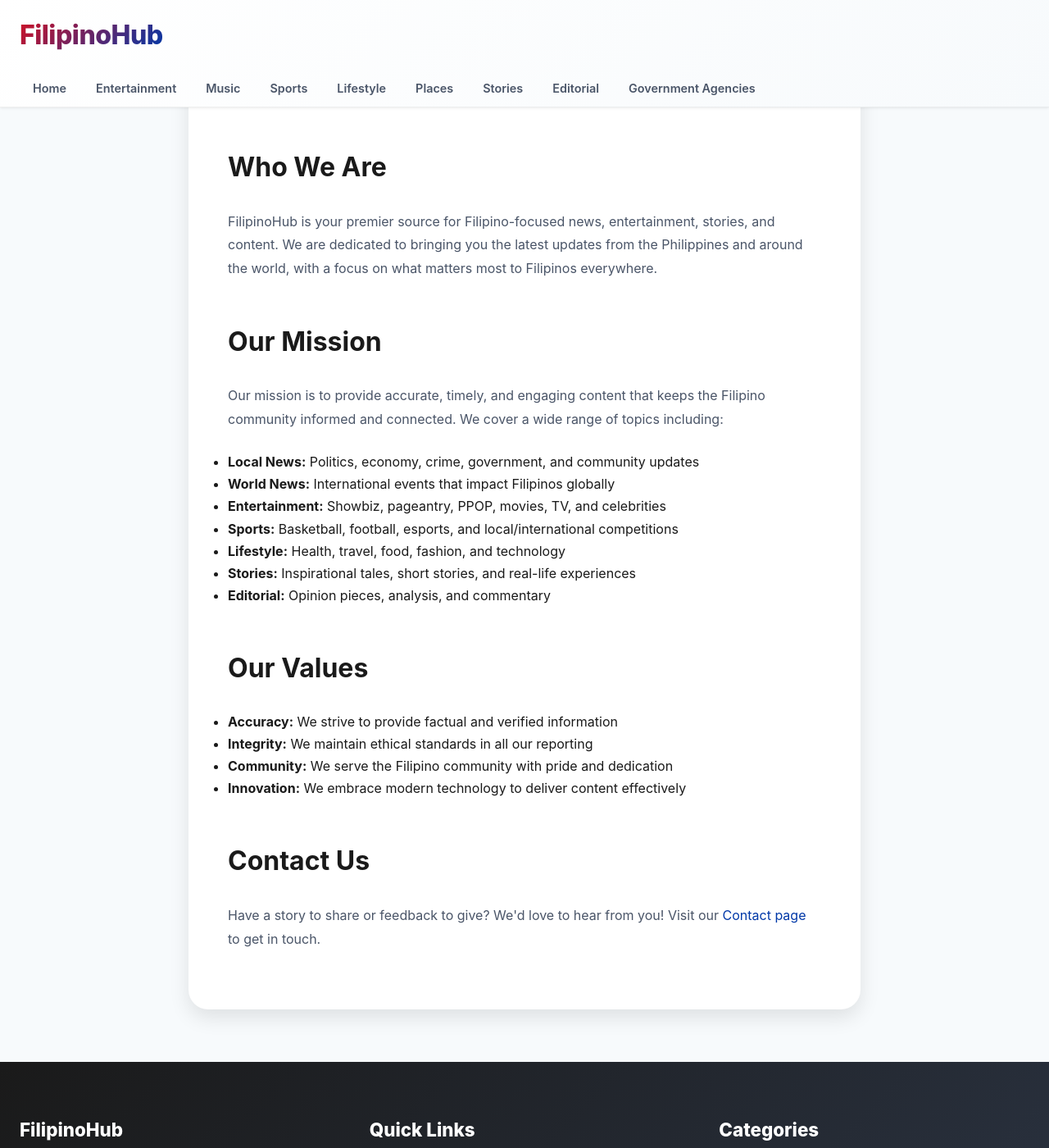
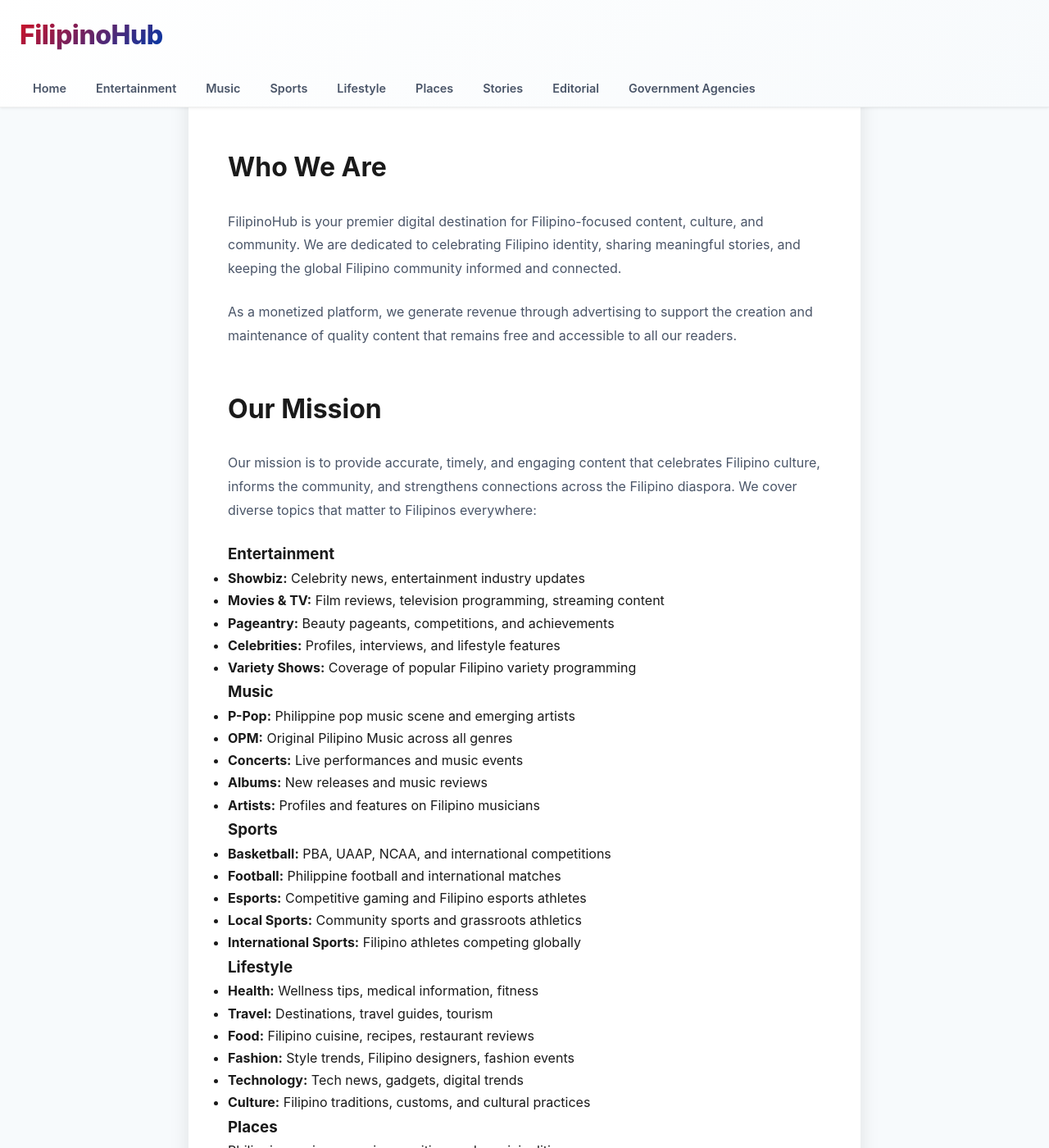
Before and after one commit to filipinohub/FilipinoHub, a Jekyll site: the page built from about.html, in a window 1280 px wide and 1400 px high, scrolled down 227 px. Shown: the whole window at 82% size. Built offline with Jekyll 4.4.1, drawn with Linux system fonts in a browser that asks for light colours; some of the changed text lies outside the part shown.

Commit message:
Update About page to reflect current site structure and content categories

```diff
--- a/about.html
+++ b/about.html
@@ -8,35 +8,116 @@ title: About FilipinoHub
 
     <div class="content-section">
         <h2>Who We Are</h2>
-        <p>FilipinoHub is your premier source for Filipino-focused news, entertainment, stories, and content. We are dedicated to bringing you the latest updates from the Philippines and around the world, with a focus on what matters most to Filipinos everywhere.</p>
+        <p>FilipinoHub is your premier digital destination for Filipino-focused content, culture, and community. We are dedicated to celebrating Filipino identity, sharing meaningful stories, and keeping the global Filipino community informed and connected.</p>
+        <p>As a monetized platform, we generate revenue through advertising to support the creation and maintenance of quality content that remains free and accessible to all our readers.</p>
     </div>
 
     <div class="content-section">
         <h2>Our Mission</h2>
-        <p>Our mission is to provide accurate, timely, and engaging content that keeps the Filipino community informed and connected. We cover a wide range of topics including:</p>
+        <p>Our mission is to provide accurate, timely, and engaging content that celebrates Filipino culture, informs the community, and strengthens connections across the Filipino diaspora. We cover diverse topics that matter to Filipinos everywhere:</p>
+
+        <h3>Entertainment</h3>
         <ul>
-            <li><strong>Local News:</strong> Politics, economy, crime, government, and community updates</li>
-            <li><strong>World News:</strong> International events that impact Filipinos globally</li>
-            <li><strong>Entertainment:</strong> Showbiz, pageantry, PPOP, movies, TV, and celebrities</li>
-            <li><strong>Sports:</strong> Basketball, football, esports, and local/international competitions</li>
-            <li><strong>Lifestyle:</strong> Health, travel, food, fashion, and technology</li>
-            <li><strong>Stories:</strong> Inspirational tales, short stories, and real-life experiences</li>
-            <li><strong>Editorial:</strong> Opinion pieces, analysis, and commentary</li>
+            <li><strong>Showbiz:</strong> Celebrity news, entertainment industry updates</li>
+            <li><strong>Movies & TV:</strong> Film reviews, television programming, streaming content</li>
+            <li><strong>Pageantry:</strong> Beauty pageants, competitions, and achievements</li>
+            <li><strong>Celebrities:</strong> Profiles, interviews, and lifestyle features</li>
+            <li><strong>Variety Shows:</strong> Coverage of popular Filipino variety programming</li>
+        </ul>
+
+        <h3>Music</h3>
+        <ul>
+            <li><strong>P-Pop:</strong> Philippine pop music scene and emerging artists</li>
+            <li><strong>OPM:</strong> Original Pilipino Music across all genres</li>
+            <li><strong>Concerts:</strong> Live performances and music events</li>
+            <li><strong>Albums:</strong> New releases and music reviews</li>
+            <li><strong>Artists:</strong> Profiles and features on Filipino musicians</li>
+        </ul>
+
+        <h3>Sports</h3>
+        <ul>
+            <li><strong>Basketball:</strong> PBA, UAAP, NCAA, and international competitions</li>
+            <li><strong>Football:</strong> Philippine football and international matches</li>
+            <li><strong>Esports:</strong> Competitive gaming and Filipino esports athletes</li>
+            <li><strong>Local Sports:</strong> Community sports and grassroots athletics</li>
+            <li><strong>International Sports:</strong> Filipino athletes competing globally</li>
+        </ul>
+
+        <h3>Lifestyle</h3>
+        <ul>
+            <li><strong>Health:</strong> Wellness tips, medical information, fitness</li>
+            <li><strong>Travel:</strong> Destinations, travel guides, tourism</li>
+            <li><strong>Food:</strong> Filipino cuisine, recipes, restaurant reviews</li>
+            <li><strong>Fashion:</strong> Style trends, Filipino designers, fashion events</li>
+            <li><strong>Technology:</strong> Tech news, gadgets, digital trends</li>
+            <li><strong>Culture:</strong> Filipino traditions, customs, and cultural practices</li>
+        </ul>
+
+        <h3>Places</h3>
+        <ul>
+            <li>Philippine regions, provinces, cities, and municipalities</li>
+            <li>Tourist destinations and hidden gems</li>
+            <li>Local communities and cultural landmarks</li>
+        </ul>
+
+        <h3>Stories</h3>
+        <ul>
+            <li>Inspirational tales and success stories</li>
+            <li>Real-life experiences from the Filipino community</li>
+            <li>Human interest features and personal narratives</li>
+        </ul>
+
+        <h3>Editorial</h3>
+        <ul>
+            <li><strong>Opinion:</strong> Thought-provoking perspectives on current affairs</li>
+            <li><strong>Analysis:</strong> In-depth examination of issues and trends</li>
+            <li><strong>Commentary:</strong> Expert insights and critical discussions</li>
+            <li><strong>Featured Writers:</strong> Guest columns and contributor pieces</li>
+        </ul>
+
+        <h3>Government Agencies</h3>
+        <ul>
+            <li><strong>National Agencies:</strong> Information and contact details for Philippine government agencies</li>
+            <li><strong>Local Government:</strong> Provincial and municipal government resources</li>
+            <li><strong>Programs:</strong> Government initiatives and public services</li>
+            <li><strong>Announcements:</strong> Official government updates and advisories</li>
+            <li><strong>Public Services:</strong> Citizen services and assistance programs</li>
         </ul>
     </div>
 
     <div class="content-section">
         <h2>Our Values</h2>
         <ul>
-            <li><strong>Accuracy:</strong> We strive to provide factual and verified information</li>
-            <li><strong>Integrity:</strong> We maintain ethical standards in all our reporting</li>
-            <li><strong>Community:</strong> We serve the Filipino community with pride and dedication</li>
+            <li><strong>Accuracy:</strong> We strive to provide factual, verified, and reliable information</li>
+            <li><strong>Integrity:</strong> We maintain ethical standards in all our content and reporting</li>
+            <li><strong>Community:</strong> We serve the Filipino community with pride, respect, and dedication</li>
+            <li><strong>Cultural Pride:</strong> We celebrate Filipino identity, traditions, and achievements</li>
             <li><strong>Innovation:</strong> We embrace modern technology to deliver content effectively</li>
+            <li><strong>Transparency:</strong> We are open about our monetization and maintain clear editorial standards</li>
         </ul>
     </div>
 
     <div class="content-section">
+        <h2>Our Commitment</h2>
+        <p>FilipinoHub is committed to:</p>
+        <ul>
+            <li>Providing free, accessible content to all readers</li>
+            <li>Celebrating Filipino culture and identity</li>
+            <li>Supporting Filipino artists, athletes, and achievers</li>
+            <li>Fostering community connections across the Filipino diaspora</li>
+            <li>Maintaining editorial independence and integrity</li>
+            <li>Respecting user privacy and data protection</li>
+        </ul>
+    </div>
+
+    <div class="content-section">
+        <h2>Advertising & Monetization</h2>
+        <p>FilipinoHub is a monetized website that generates revenue through display advertising, including Google AdSense. This allows us to keep our content free and accessible while supporting the creation of quality articles, features, and resources for our community.</p>
+        <p>We are transparent about our use of advertising and maintain clear editorial standards that separate content from commercial interests. For more information, please see our <a href="{{ '/privacy.html' | relative_url }}">Privacy Policy</a>.</p>
+    </div>
+
+    <div class="content-section">
         <h2>Contact Us</h2>
-        <p>Have a story to share or feedback to give? We'd love to hear from you! Visit our <a href="{{ '/contact.html' | relative_url }}">Contact page</a> to get in touch.</p>
+        <p>Have a story to share, feedback to give, or questions about our content? We'd love to hear from you! Visit our <a href="{{ '/contact.html' | relative_url }}">Contact page</a> to get in touch with our team.</p>
     </div>
 </section>
```
